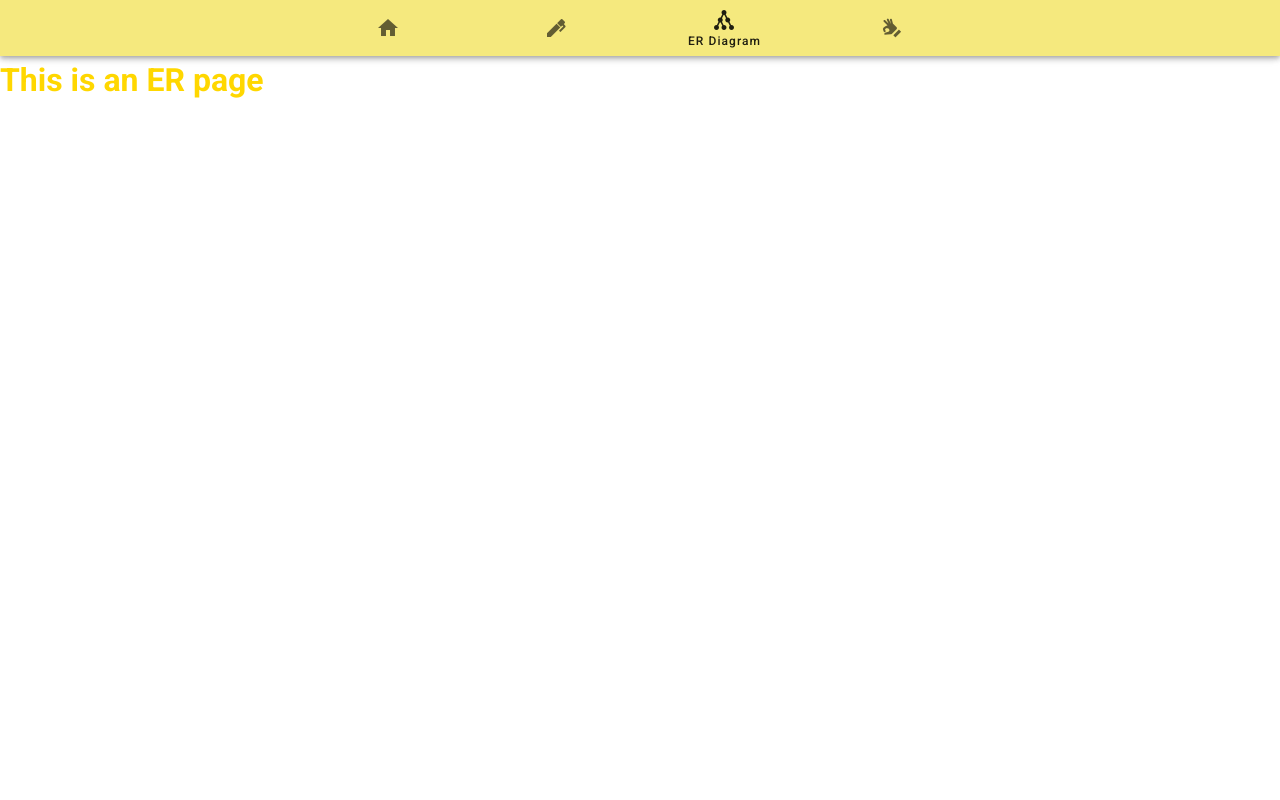
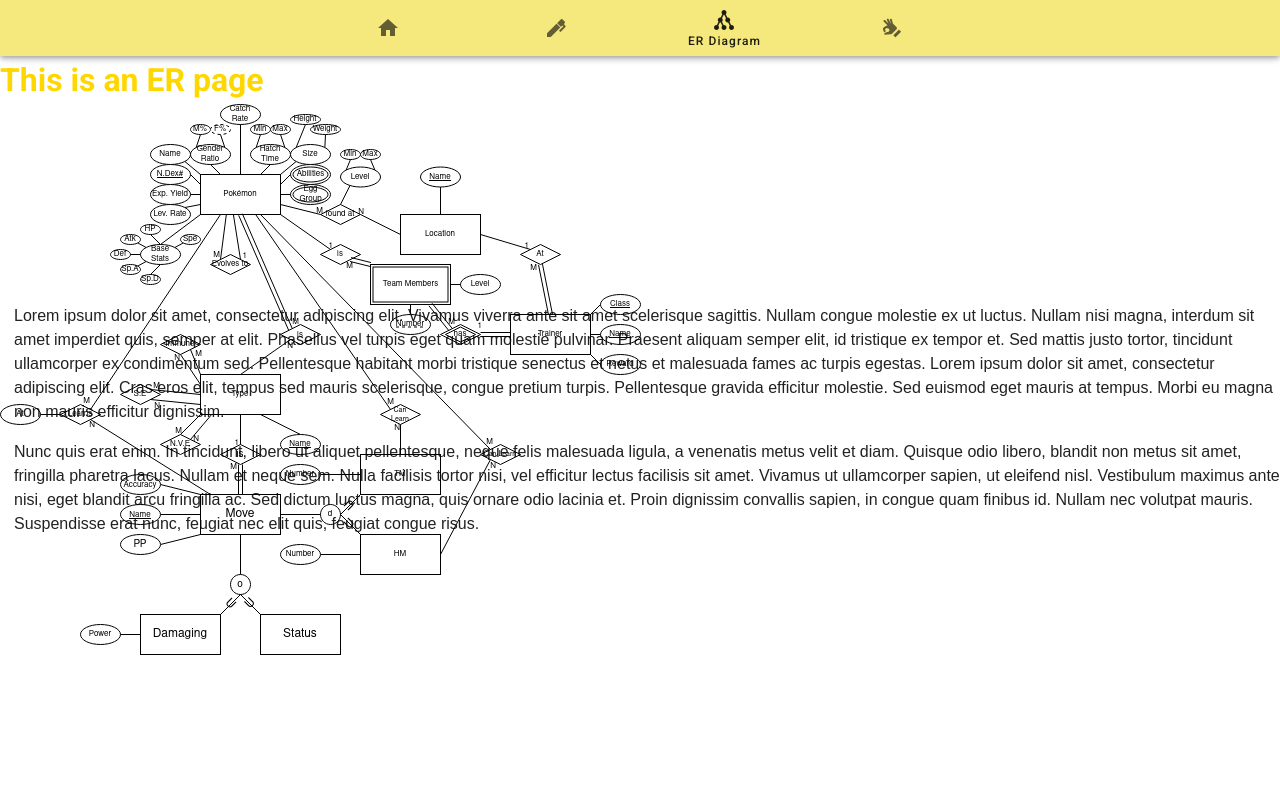
Before and after one commit to JacobJanzen/J5-Pocket-Monsters-Database, a Vue app in the folder front_end/: page /ER in a window 1280 px wide. Shown: the top 800 px of the page. Built offline with nearby package versions, Linux system fonts and the light colour scheme.

Commit message:
home background image working
Just used css background-image instead of vuetify assets

```diff
--- a/front_end/main.js
+++ b/front_end/main.js
@@ -13,6 +13,7 @@
     title: 'Pokemon Database - COMP3380',
     webPreferences: {
       nodeIntegration: true,
+      nodeIntegrationInWorker: true,
       webSecurity: false,
     }
   })
--- a/front_end/src/views/ER.vue
+++ b/front_end/src/views/ER.vue
@@ -1,29 +1,47 @@
 <template>
   <div class="root">
     <h1>This is an ER page</h1>
-    <v-img :src="diagram" aspect-ratio=""></v-img>
+    <div class="diagramContainer">
+      <div class="diagram">
+        <img src="../assets/ER.png">
+      </div>
+    </div>
+    <!-- UNUSED <v-img :src="diagram" aspect-ratio="1"></v-img> -->
 
     <p>
       Lorem ipsum dolor sit amet, consectetur adipiscing elit. Vivamus viverra ante sit amet scelerisque sagittis. Nullam congue molestie ex ut luctus. Nullam nisi magna, interdum sit amet imperdiet quis, semper at elit. Phasellus vel turpis eget quam molestie pulvinar. Praesent aliquam semper elit, id tristique ex tempor et. Sed mattis justo tortor, tincidunt ullamcorper ex condimentum sed. Pellentesque habitant morbi tristique senectus et netus et malesuada fames ac turpis egestas. Lorem ipsum dolor sit amet, consectetur adipiscing elit. Cras eros elit, tempus sed mauris scelerisque, congue pretium turpis. Pellentesque gravida efficitur molestie. Sed euismod eget mauris at tempus. Morbi eu magna non mauris efficitur dignissim.
     </p>
     <p>
-Nunc quis erat enim. In tincidunt, libero ut aliquet pellentesque, neque felis malesuada ligula, a venenatis metus velit et diam. Quisque odio libero, blandit non metus sit amet, fringilla pharetra lacus. Nullam et neque sem. Nulla facilisis tortor nisi, vel efficitur lectus facilisis sit amet. Vivamus ut ullamcorper sapien, ut eleifend nisl. Vestibulum maximus ante nisi, eget blandit arcu fringilla ac. Sed dictum luctus magna, quis ornare odio lacinia et. Proin dignissim convallis sapien, in congue quam finibus id. Nullam nec volutpat mauris. Suspendisse erat nunc, feugiat nec elit quis, feugiat congue risus.
+      Nunc quis erat enim. In tincidunt, libero ut aliquet pellentesque, neque felis malesuada ligula, a venenatis metus velit et diam. Quisque odio libero, blandit non metus sit amet, fringilla pharetra lacus. Nullam et neque sem. Nulla facilisis tortor nisi, vel efficitur lectus facilisis sit amet. Vivamus ut ullamcorper sapien, ut eleifend nisl. Vestibulum maximus ante nisi, eget blandit arcu fringilla ac. Sed dictum luctus magna, quis ornare odio lacinia et. Proin dignissim convallis sapien, in congue quam finibus id. Nullam nec volutpat mauris. Suspendisse erat nunc, feugiat nec elit quis, feugiat congue risus.
     </p>
   </div>
 </template>
 
 
+<!-- UNUSED VUETIFY ASSET
 <script>
 export default {
   data () {
     return {
-      diagram: require("@/assets/ER.png")
+      diagram: require("/static/ER.png")
     }
   }
 }
 </script>
+-->
 
 <style>
+
+  .diagram{
+    height:200px;
+    width:200px;
+  }
+
+  .diagamContainer{
+    align-content: center;
+    width:100%;
+    padding:50px;
+  }
 
   .root h1 {
     color:gold;
@@ -33,4 +51,5 @@
     padding-left: 14px;
     font-family: Arial, "Helvetica Neue", Helvetica, sans-serif
   }
+
 </style>
--- a/front_end/src/views/Home.vue
+++ b/front_end/src/views/Home.vue
@@ -1,10 +1,11 @@
 <template>
   <div class="home">
     <h1>Ambitious Pokemon Database </h1>
-    <v-img :src="bkg"></v-img>
+    <!-- UNUSED <v-img :src="bkg"></v-img> -->
   </div>
 </template>
 
+<!-- UNUSED VUETIFY BACKGROUND
 <script>
   export default {
     data() {
@@ -12,14 +13,21 @@
         bkg: require(`@/assets/bkg.png`)
       }
     },
+  }
+</script>
+-->
 
+<style lang="scss" scoped>
+
+  .home{
+    background-image: url("../assets/bkg.png");
+    background-size: cover;
+    background-position: center;
+    height: 100%;
+    width:100%;
   }
 
-
-</script>
-
-<style lang="scss" scoped>
-.h1 {
-  color: grey;
-}
+  .h1 {
+    color: grey;
+  }
 </style>
```
Also changed, not shown: front_end/static/ER.png (added), front_end/static/bkg.png (added).
